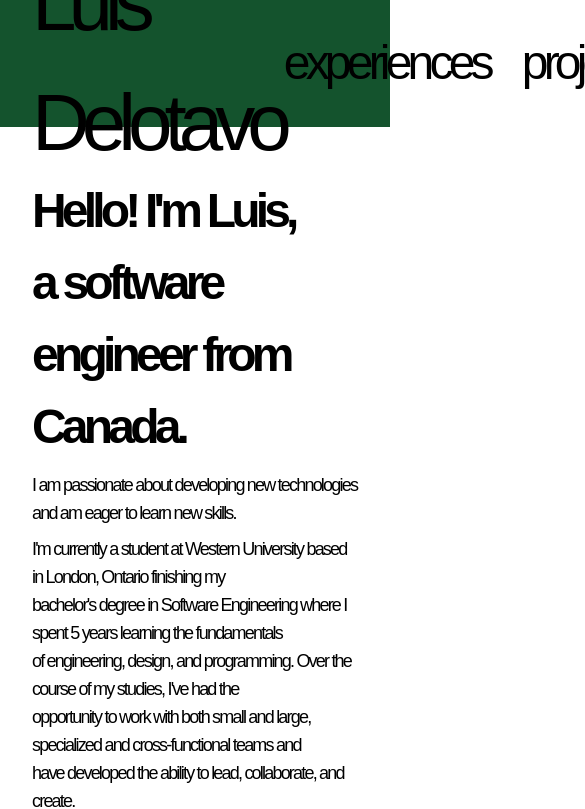
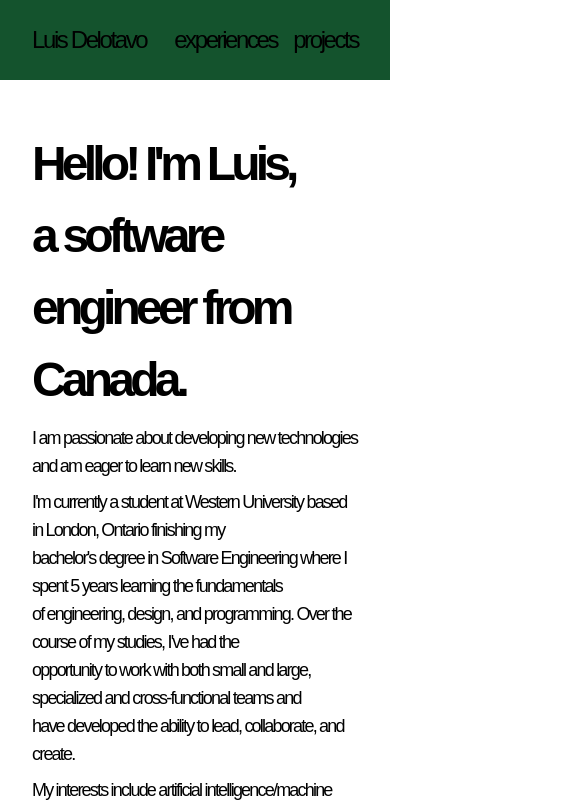
Before and after one commit to luisdelotavo/personal-portfolio, a Next.js app: page / in a window 390 px wide. Shown: the top 809 px of the page, 585 px wide, since content can reach past the window. Built offline with nearby package versions, Linux system fonts and the light colour scheme; a web font is replaced by a local one.

Commit message:
final updates to fix mobile end

```diff
--- a/app/components/navbar.tsx
+++ b/app/components/navbar.tsx
@@ -8,14 +8,14 @@ const Navbar: React.FC = () => {
     const pathname = usePathname();
 
     return (
-    <header className="bg-green-900 text-black p-4 h-[15vh]">
+        <header className="bg-green-900 text-black p-4 h-20 md:h-[15vh]">
             <div className="container mx-auto flex justify-between items-center px-4 h-full">
-      <Link href="/" >
-        <h1 className="text-[5rem] font-medium tracking-[-0.1em]">
+                <Link href="/">
+                    <h1 className="text-2xl md:text-[5rem] font-medium tracking-[-0.1em]">
                         Luis Delotavo
                     </h1>
                 </Link>
-        <nav className="space-x-8 text-5xl">
+                <nav className="flex space-x-4 md:space-x-8 text-2xl md:text-5xl">
                     <Link
                         href="/experiences"
                         className={`tracking-[-0.1em] hover:underline hover:text-white transition-colors ${
--- a/app/layout.tsx
+++ b/app/layout.tsx
@@ -24,7 +24,7 @@ const Layout: React.FC<LayoutProps> = ({ children }) => {
     <html lang="en">
       <head />
       {/* Apply the font by adding its className to the body */}
-      <body className={`${kaisei.className} overflow-y-hidden bg-white text-black tracking-[-0.1em]`}>
+      <body className={`${kaisei.className} bg-white text-black tracking-[-0.1em]`}>
         <Navbar />
         <div className="container mx-auto px-4">{children}</div>
       </body>
```
Lines whose indentation alone changed are shown as unchanged.
